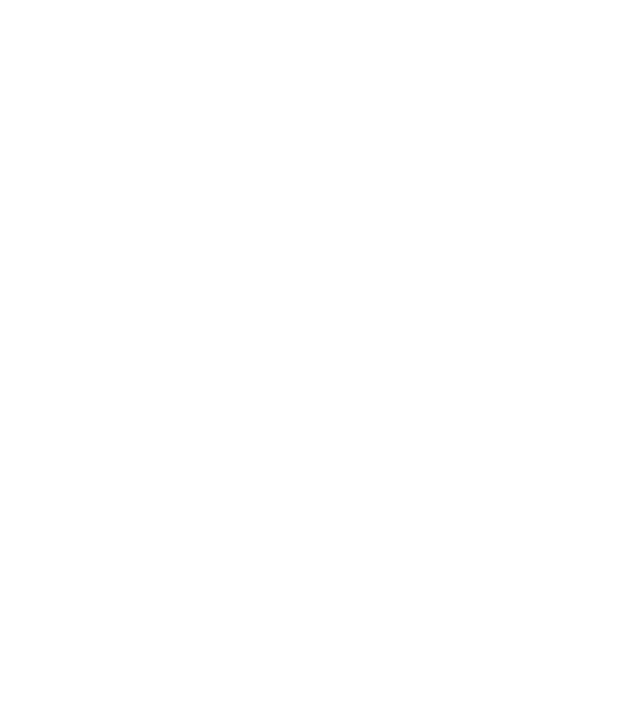
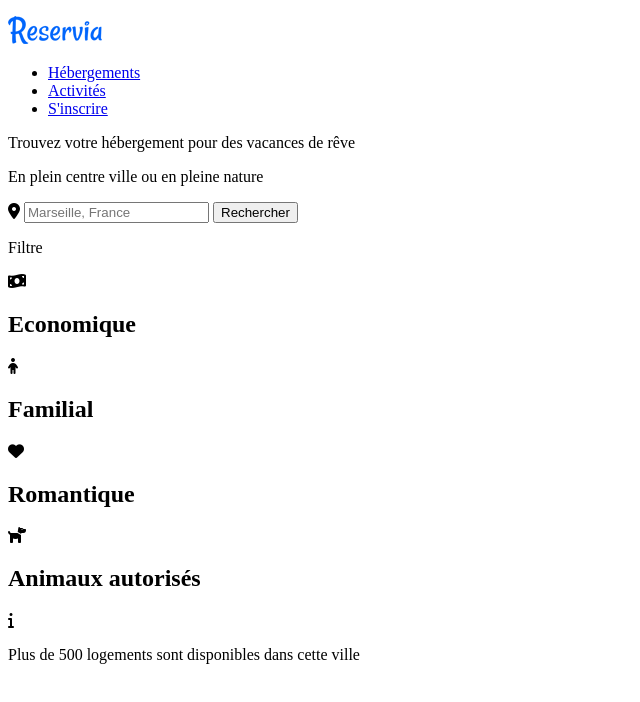
Before and after one commit to RomainDelran/DelranRomain_2_18072021, a plain HTML site: page index.html in a window 1280 px wide. Shown: the whole page, without its empty margins (0-640 px from the left). Drawn offline with Linux system fonts and the light colour scheme.

Commit message:
Header HTML

```diff
--- a/index.html
+++ b/index.html
@@ -1,15 +1,63 @@
 <!DOCTYPE html>
 <html>
 <head>
-    <title></title>
+    <title>Reservia</title>
     <link rel="stylesheet" type="text/css" href="styles.css">
+    <script src="https://kit.fontawesome.com/e6aa8bf918.js" crossorigin="anonymous"></script>
 </head>
 <body>
 
     <header>
-        <nav>
 
-        </nav>
+        <div id="HautHeader">
+            <p>
+                <img src="Images/LogoEtIcones/LogoReserviaPetit.png" alt="Logo Reservia" />
+            </p>
+
+            <nav>
+                <ul>
+                    <li><a href="#">Hébergements</a></li>
+                    <li><a href="#">Activités</a></li>
+                    <li><a href="#">S'inscrire</a></li>
+                </ul>
+            </nav>
+        </div>
+
+        <p>Trouvez votre hébergement pour des vacances de rêve</p>
+        <p>En plein centre ville ou en pleine nature</p>
+
+
+            <form method="post" action="traitement.php">
+                <p>
+                    <i class="fas fa-map-marker-alt"></i>
+                    <input type="text" name="Localisation" id="Localisation" placeholder="Marseille, France" size="20" maxlength="10" />
+                    <input type="submit" value="Rechercher" />
+                </p>
+            </form>
+
+            <div id="LigneFiltre">
+                <p>Filtre</p>
+                <div id="Filtres">
+                    <i class="fas fa-money-bill-wave"></i>
+                    <h2>Economique</h2>
+                </div>
+                <div id="Filtres">
+                    <i class="fas fa-child"></i>
+                    <h2>Familial</h2>
+                </div>
+                <div id="Filtres">
+                    <i class="fas fa-heart"></i>
+                    <h2>Romantique</h2>
+                </div>
+                <div id="Filtres">
+                    <i class="fas fa-dog"></i>
+                    <h2>Animaux autorisés</h2>
+                </div>
+
+                <i class="fas fa-info"></i>
+                <p>Plus de 500 logements sont disponibles dans cette ville</p>
+            </div>
+
     </header>
 
     <div>
```
Also changed, not shown: Images/LogoEtIcones/LogoReserviaPetit.png (added).
